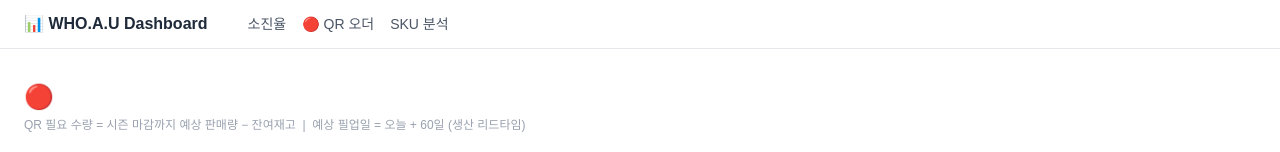
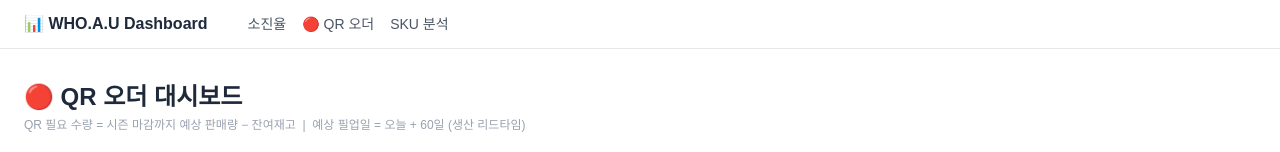
Before and after one commit to ivankim741/WHOAU-Style-Sales-dashboard, a Next.js app: page /qr in a window 1280 px wide. Shown: the top 152 px of the page. Built offline with nearby package versions, Linux system fonts and the light colour scheme; no server answers; the database is empty.

Commit message:
Titles: dark mode white, light mode dark gray

```diff
--- a/app/page.tsx
+++ b/app/page.tsx
@@ -156,7 +156,7 @@
   return (
     <div>
       <div className="mb-5">
-        <h1 className="text-2xl font-bold text-white">소진율 대시보드</h1>
+        <h1 className="text-2xl font-bold text-gray-800 dark:text-white">소진율 대시보드</h1>
         <p className="text-xs text-gray-400 mt-1">
           누적 소진율 = 판매량 ÷ 입고총량 &nbsp;|&nbsp; 1개월 소진율(초록) = 판매 시작 후 30일 이내 판매량 ÷ 입고총량
         </p>
--- a/app/qr/page.tsx
+++ b/app/qr/page.tsx
@@ -80,7 +80,7 @@
   return (
     <div>
       <div className="mb-5">
-        <h1 className="text-2xl font-bold text-white">🔴 QR 오더 대시보드</h1>
+        <h1 className="text-2xl font-bold text-gray-800 dark:text-white">🔴 QR 오더 대시보드</h1>
         <p className="text-xs text-gray-400 mt-1">
           QR 필요 수량 = 시즌 마감까지 예상 판매량 − 잔여재고 &nbsp;|&nbsp; 예상 필업일 = 오늘 + 60일 (생산 리드타임)
         </p>
--- a/app/sku/page.tsx
+++ b/app/sku/page.tsx
@@ -91,7 +91,7 @@
   return (
     <div>
       <div className="mb-6">
-        <h1 className="text-2xl font-bold text-white">SKU 판매 분석</h1>
+        <h1 className="text-2xl font-bold text-gray-800 dark:text-white">SKU 판매 분석</h1>
         <p className="text-sm text-gray-500 mt-1">
           컬러 · 사이즈별 세부 판매량 &nbsp;|&nbsp; 기본 정렬: 최근 1개월 판매량 순
         </p>
```
